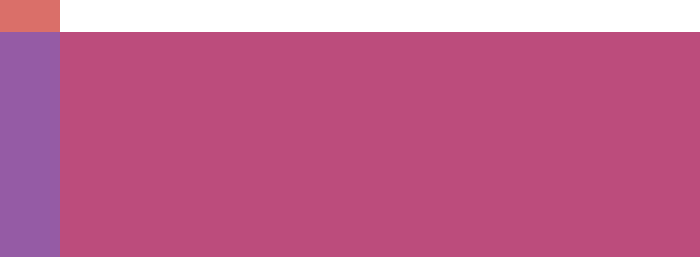
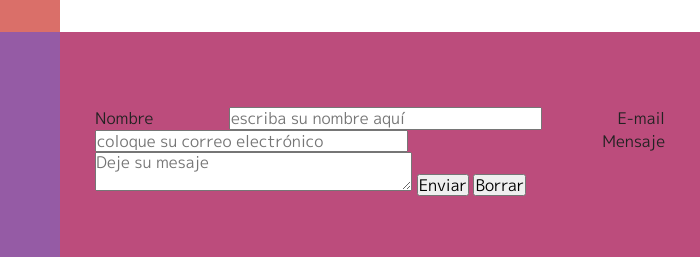
Before and after one commit to kejimene/hogarfeviva, a website: page src/html/index.html in a window 1280 px wide. Shown: the part 4837-5094 px from the top of the page, 580-1280 px from the left. Drawn offline with nearby package versions, Linux system fonts and the light colour scheme; files that its build step writes are made by us from their sources; files whose address does not match are found by name.

Commit message:
Más cercaaaaa

```diff
--- a/src/css/scss/_main.scss
+++ b/src/css/scss/_main.scss
@@ -358,6 +358,19 @@ margin: 0 auto;
 
 }
 
+.formulario
+
+{
+
+margin: 0 auto;
+margin-top: 40px;
+
+}
+
+
+
+
+
 footer
 
 {
--- a/src/html/index.html
+++ b/src/html/index.html
@@ -382,6 +382,24 @@
 
   <div class="miniseccion contenido">
 
+      <section class="formulario">
+
+          <form>
+
+            <label>Nombre</label>
+              <input type="text" placeholder="escriba su nombre aquí">
+            <label>E-mail</label>
+              <input type="email" placeholder="coloque su correo electrónico">
+            <label>Mensaje</label>
+              <textarea placeholder="Deje su mesaje"></textarea>
+              <input type="submit" value="Enviar">
+              <input type="reset" value="Borrar">
+
+          </form>
+
+        </section>
+
+
   </div>
 
 </section>
--- a/src/js/main.js
+++ b/src/js/main.js
@@ -11,7 +11,7 @@ $(document).ready(() => {
         $('.obrascarrusel').slick({
             infinite: true,
       slidesToShow: 1,
-      slidesToScroll: 3
+      slidesToScroll: 1
           });
 
 
```
